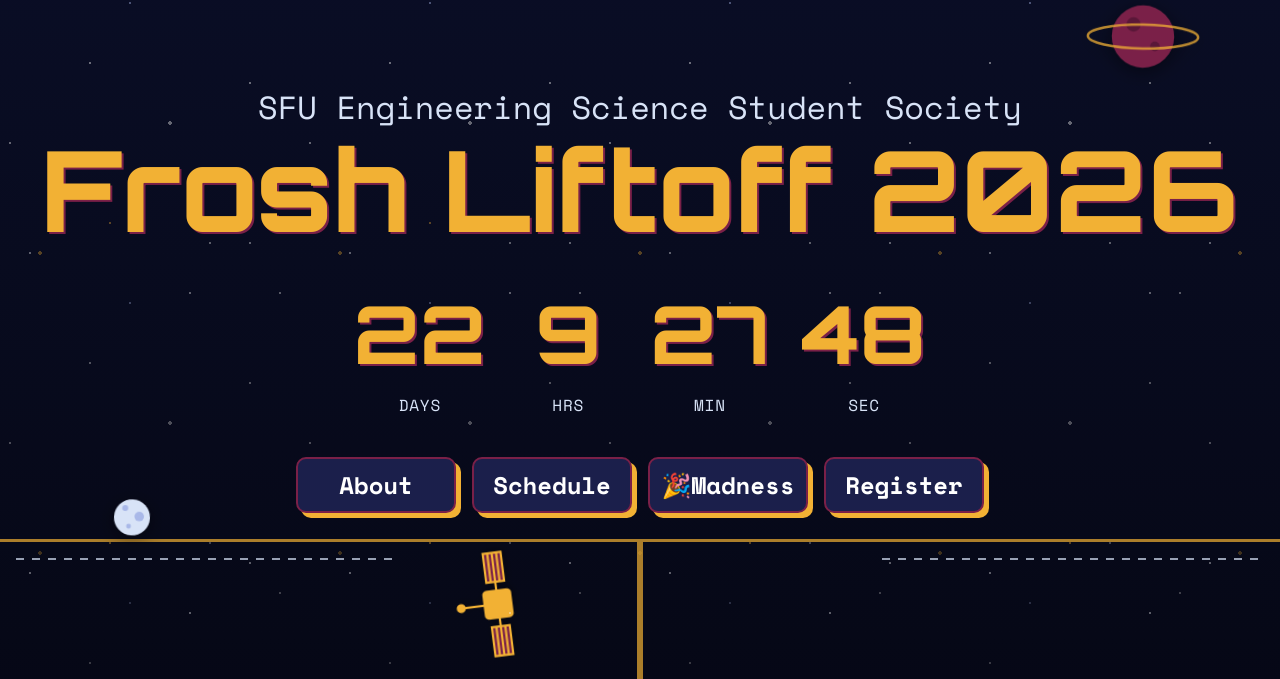
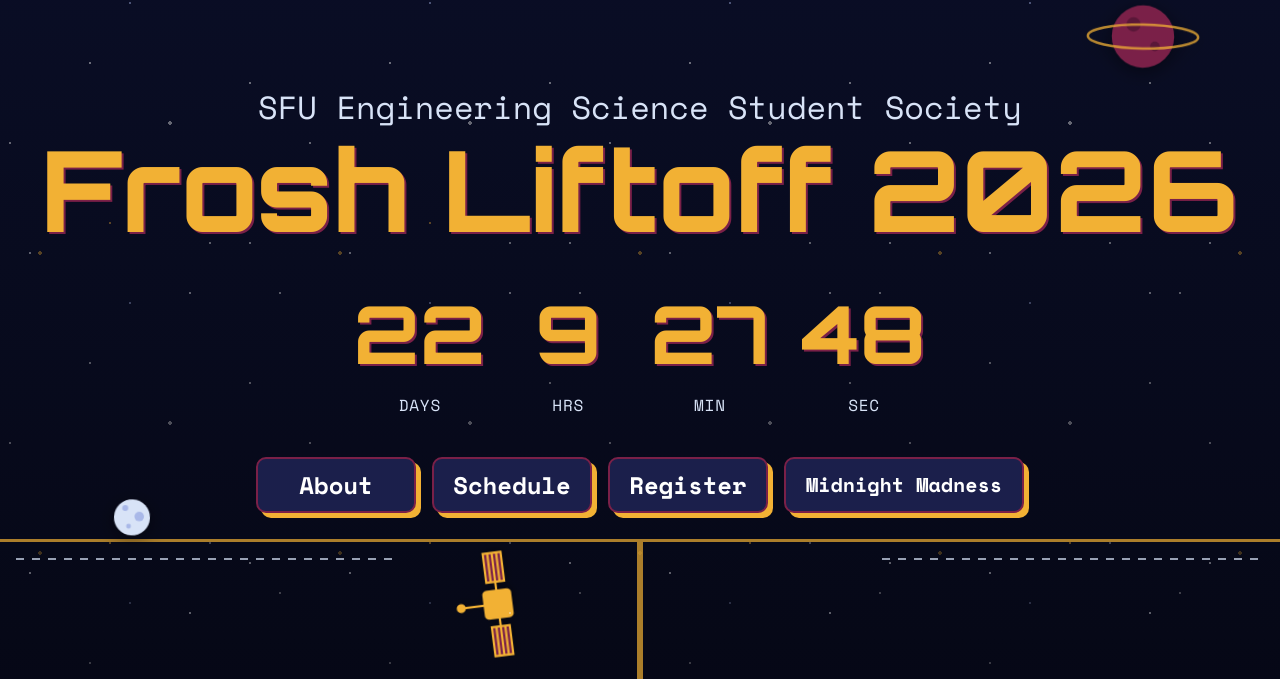
Before and after one commit to iba21-04/SFU-ESSS, a plain HTML site: page esss-frosh-site/index.html in a window 1280 px wide. Shown: the part 117-796 px from the top of the page. Drawn offline with nearby package versions, Linux system fonts and the light colour scheme.

Commit message:
midnight madness button fixed

```diff
--- a/esss-frosh-site/index.html
+++ b/esss-frosh-site/index.html
@@ -72,8 +72,8 @@
           <ul>
             <li><a class="button bg-box" href="#about">About</a></li>
             <li><a class="button bg-box" href="#schedule">Schedule</a></li>
-            <li><a class="button bg-box" href="MidnightMadness.html">🎉Madness</a></li>
             <li><a class="button bg-box" href="#register">Register</a></li>
+            <li><a class="button bg-box button-madness" href="MidnightMadness.html">Midnight Madness</a></li>
           </ul>
         </nav>
       </div>
--- a/esss-frosh-site/style.css
+++ b/esss-frosh-site/style.css
@@ -74,7 +74,9 @@
 }
 
 .button-madness {
-  font-size: clamp(0.7rem, 4vw, 1rem);
+  width: clamp(12rem, 32vw, 15rem);
+  white-space: nowrap;
+  font-size: clamp(0.8rem, 3.5vw, 1.25rem);
 }
 
 .hero-nav .button {
```
